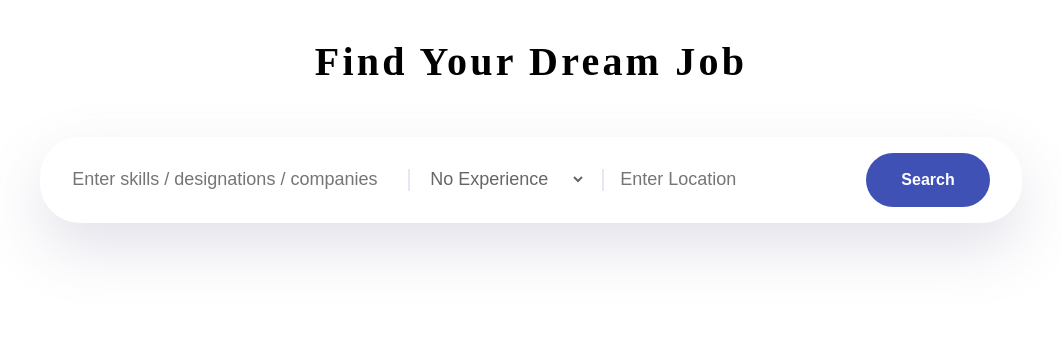
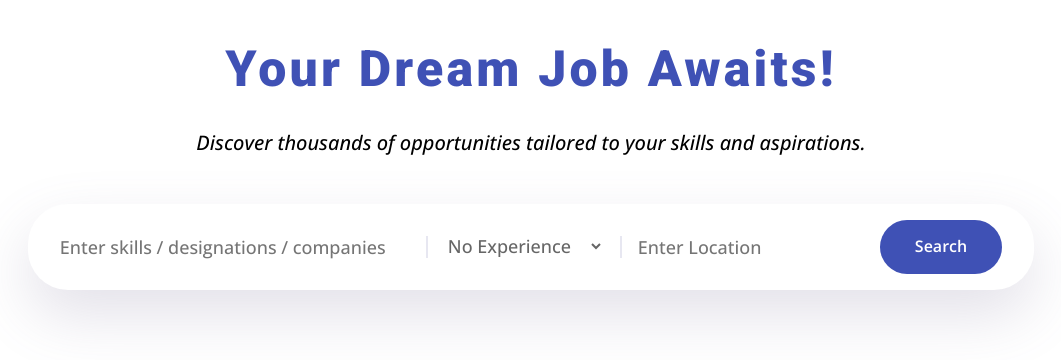
Before and after one commit to anurag-world/job-board, a Next.js app: page / in a window 1280 px wide. Shown: the top 360 px of the page, without its empty margins (109-1170 px from the left). Built offline with nearby package versions, Linux system fonts and the light colour scheme.

Commit message:
add google fonts

```diff
--- a/src/app/styles/Home.module.css
+++ b/src/app/styles/Home.module.css
@@ -1,3 +1,4 @@
+@import url('https://fonts.googleapis.com/css2?family=Open+Sans:ital,wght@0,300..800;1,300..800&family=Roboto:ital,wght@0,100..900;1,100..900&display=swap');
 .container {
   display: flex;
   flex-direction: column;
@@ -8,11 +9,21 @@
   width: 100%;
   text-align: center;
 }
-.title {
+#header .title {
+  font-family: 'Roboto', serif;
+  font-size: 50px;
+  font-optical-sizing: auto;
   font-weight: 900;
-  font-size: 40px;
   line-height: 54px;
   letter-spacing: 0.2rem;
+  color: #3f51b5;
+}
+#header p {
+  font-family: 'Open Sans', serif;
+  font-size: 1.25rem;
+  font-optical-sizing: auto;
+  font-weight: 500;
+  font-style: italic;
   margin-bottom: 3rem;
 }
 .formContainer {
@@ -28,6 +39,7 @@
   color: #333;
   border: none;
   background: white;
+  font-family: 'Open Sans', serif;
   font-size: 1.125em;
   font-weight: 500;
 }
@@ -43,6 +55,7 @@
   padding: 0.5rem 0;
   color: #666;
   background: white;
+  font-family: 'Open Sans', serif;
   font-size: 1.125em;
   font-weight: 500;
   margin-bottom: 0.1rem;
@@ -63,7 +76,8 @@
   border-radius: 2.5rem;
   background: #3f51b5;
   color: white;
-  font-weight: 700;
+  font-family: 'Open Sans', serif;
+  font-weight: 600;
   font-size: 1em;
   line-height: 1.2;
   cursor: pointer;
--- a/src/app/styles/globals.css
+++ b/src/app/styles/globals.css
@@ -28,9 +28,3 @@ body {
   color: var(--foreground);
   background: var(--background);
 }
-input,
-button {
-  font-family: inherit;
-  font-size: inherit;
-  line-height: inherit;
-}
--- a/src/pages/index.tsx
+++ b/src/pages/index.tsx
@@ -11,7 +11,11 @@ export default function Home() {
   return (
     <div className={styles.container}>
       <header id={styles.header}>
-        <h1 className={styles.title}>Find Your Dream Job</h1>
+        <h1 className={styles.title}>Your Dream Job Awaits!</h1>
+        <p>
+          Discover thousands of opportunities tailored to your skills and
+          aspirations.
+        </p>
       </header>
       <section>
         <form onSubmit={handleSearch}>
@@ -22,7 +26,7 @@ export default function Home() {
               onChange={(e) => setQuery(e.target.value)}
               placeholder="Enter skills / designations / companies"
               className={styles.formControl}
-              style={{ minWidth: 320 }}
+              style={{ minWidth: 350 }}
               required
             />
             <div className={styles.pipe}></div>
@@ -36,7 +40,7 @@ export default function Home() {
               onChange={(e) => console.log(e.target.value)}
               placeholder="Enter Location"
               className={styles.formControl}
-              style={{ minWidth: 200 }}
+              style={{ minWidth: 210 }}
               required
             />
             <button type="submit" className={styles.search}>
```
